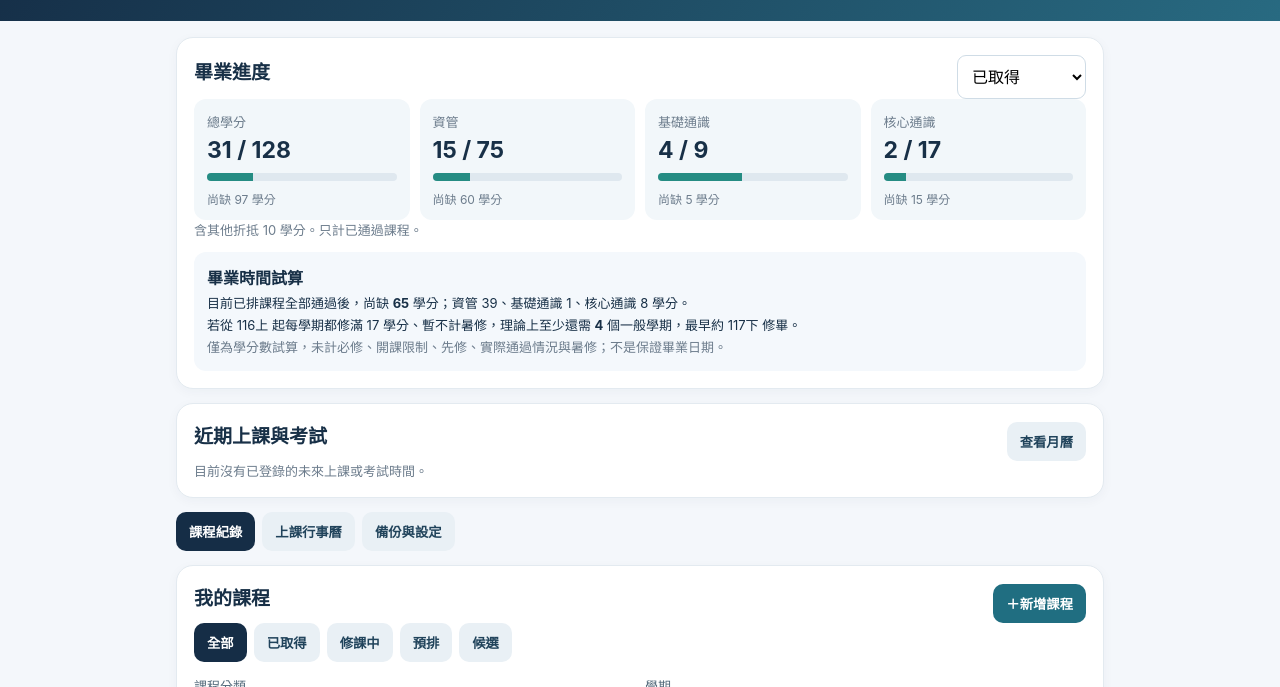
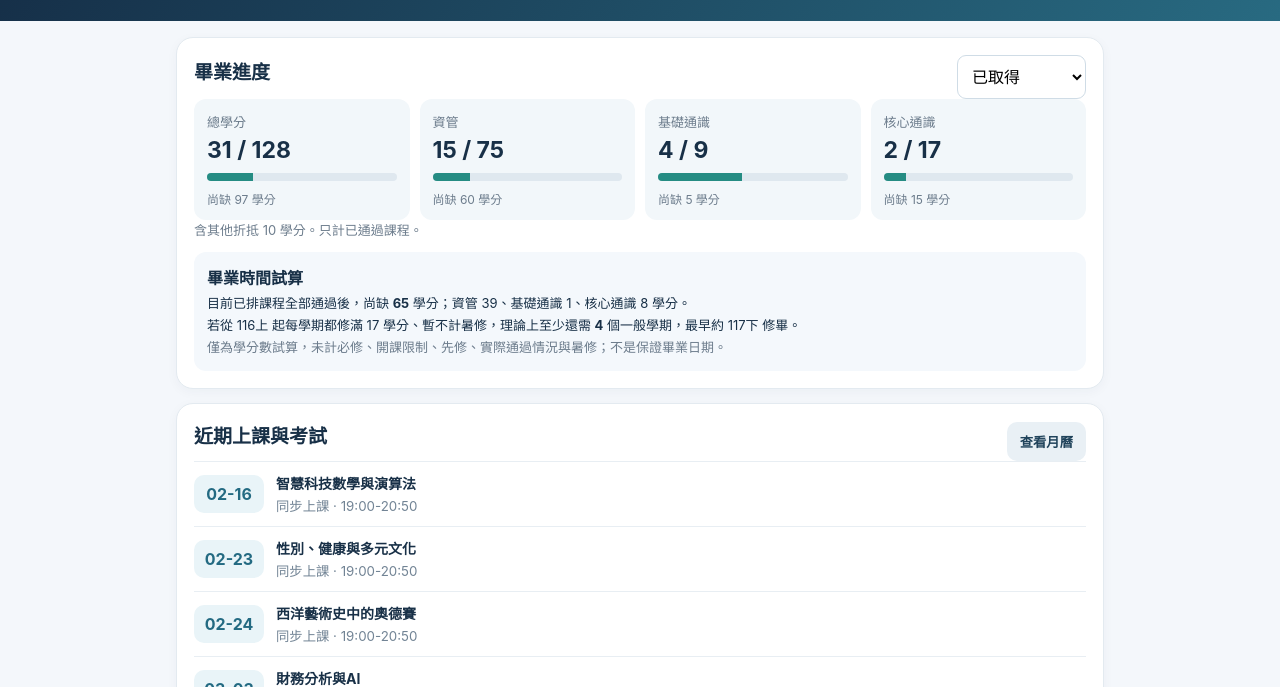
Before and after one commit to sunnysky0524/sunny-nou-planner, a plain HTML site: page index.html in a window 1280 px wide. Shown: the part 113-800 px from the top of the page. Drawn offline with Linux system fonts and the light colour scheme.

Commit message:
Fix calendar date parsing so scheduled classes appear on monthly grid

```diff
--- a/index.html
+++ b/index.html
@@ -14,7 +14,7 @@ function renderCourses(){let statuses=['all','earned','current','planned','candi
 function completeTerm(){let term=$('finishTerm').value,cs=data.courses.filter(c=>c.term===term&&['current','planned'].includes(c.status));if(!cs.length)return alert('目前沒有可確認的學期課程');if(!confirm('請確認「'+term+'」的 '+cs.length+' 門課全部已通過，並將學分改為已取得？此操作不會填入分數。'))return;cs.forEach(c=>c.status='earned');persist();alert('已將 '+cs.length+' 門課標記為已取得學分')}
 function parseTime(v){let m=/^(\d{4}-\d\d-\d\d)\s+(\d\d:\d\d)-(\d\d:\d\d)$/.exec(v.trim());return m?{day:m[1],start:m[2],end:m[3]}:null}function conflicts(){let all=[];data.courses.filter(c=>c.status==='planned').forEach(c=>{[...(c.sessions||[]).map(v=>({v,kind:'上課'})),...(c.exams||[]).map(v=>({v,kind:'考試'}))].forEach(x=>{let t=parseTime(x.v);if(t)all.push({...t,name:c.name,kind:x.kind})})});let collisions=[];for(let i=0;i<all.length;i++)for(let j=i+1;j<all.length;j++){let a=all[i],b=all[j];if(a.name!==b.name&&a.day===b.day&&a.start<b.end&&b.start<a.end)collisions.push([a,b])}return collisions}
 let calMonth=2,calYear=2027,calSelected='2027-03-03';
-function calendarEvents(){let out=[];data.courses.filter(c=>c.status==='planned').forEach(c=>{(c.sessions||[]).forEach(v=>{let m=v.match(/^(\\d{4}-\\d{2}-\\d{2})\\s+(.*)$/);if(m)out.push({day:m[1],time:m[2],name:c.name,kind:'class',credit:c.credit})});(c.exams||[]).forEach(v=>{let m=v.match(/^(\\d{4}-\\d{2}-\\d{2})\\s*(.*)$/);if(m)out.push({day:m[1],time:m[2]||'時間待確認',name:c.name,kind:'exam',credit:c.credit})})});return out.sort((a,b)=>(a.day+a.time).localeCompare(b.day+b.time))}
+function calendarEvents(){let out=[];data.courses.filter(c=>c.status==='planned').forEach(c=>{(c.sessions||[]).forEach(v=>{let m=v.match(/^(\d{4}-\d{2}-\d{2})\s+(.*)$/);if(m)out.push({day:m[1],time:m[2],name:c.name,kind:'class',credit:c.credit})});(c.exams||[]).forEach(v=>{let m=v.match(/^(\d{4}-\d{2}-\d{2})\s*(.*)$/);if(m)out.push({day:m[1],time:m[2]||'時間待確認',name:c.name,kind:'exam',credit:c.credit})})});return out.sort((a,b)=>(a.day+a.time).localeCompare(b.day+b.time))}
 function shiftMonth(n){calMonth+=n;if(calMonth<0){calMonth=11;calYear--}if(calMonth>11){calMonth=0;calYear++}calSelected='';renderSchedule()}
 function goFirstClass(){let a=calendarEvents()[0];if(!a)return;calSelected=a.day;calYear=Number(a.day.slice(0,4));calMonth=Number(a.day.slice(5,7))-1;renderSchedule()}
 function selectCalDay(d){calSelected=d;renderSchedule()}
```
